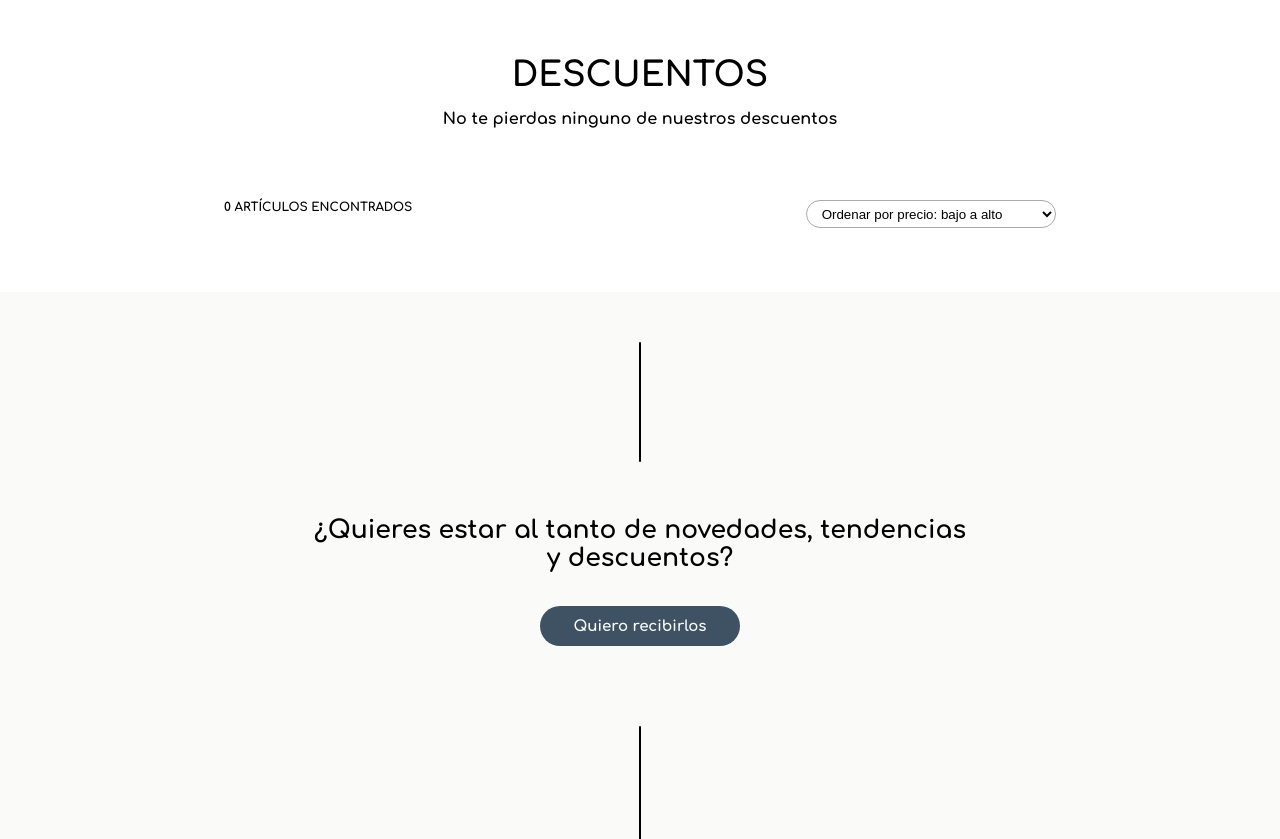
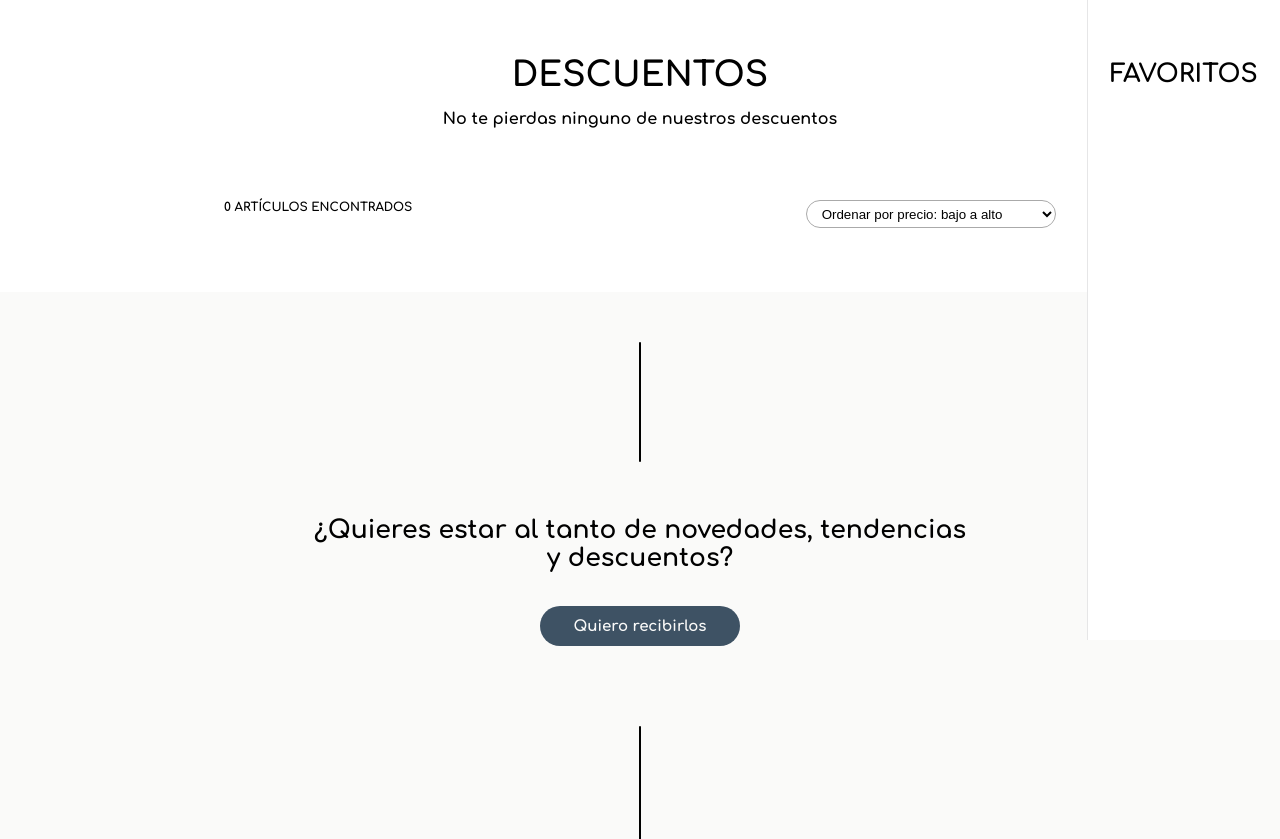
Before and after one commit to PreteltJuan/avahs-app, a Django app: page /app/descuentos in a window 1280 px wide. Shown: the part 160-999 px from the top of the page. Run offline with Django 4.2, Linux system fonts and the light colour scheme; data that the repository does not hold is empty; parts of the project's set-up code (start-up, migrations or seed data) failed here and were passed over.

Commit message:
Se agrega Añadir productos a favoritos y eliminarlos de dicha sección

```diff
--- a/tienda/models.py
+++ b/tienda/models.py
@@ -11,5 +11,6 @@ class Producto(models.Model):
     descuento = models.BooleanField(default=False, null=False)
     descripcion = models.TextField(blank=True, null=True)
     imagen = models.ImageField(upload_to="productos", null=False)
+    popularidad = models.IntegerField(default=0)
     def __str__(self):
         return self.nombre
--- a/tienda/static/css/base.css
+++ b/tienda/static/css/base.css
@@ -182,6 +182,14 @@ h1{
 .icons{
     padding: 0 3px;
 }
+
+.icons-selected{
+  font-variation-settings:
+  'FILL' 1,
+  'wght' 400,
+  'GRAD' 0,
+  'opsz' 48
+}
 .material-symbols-outlined {
   font-variation-settings:
   'FILL' 0,
@@ -296,6 +304,50 @@ nav a:hover{
     overflow-y: scroll;
 }
 
+.favoritos{
+    width: 15vw;
+    height: 80vh;
+    position: fixed;
+    top: 20vh;
+    right: 0vw;
+    background-color: white;
+    z-index: 100;
+    display: flex;
+    justify-content: center;
+    transition: all .5s ease;
+    border-left:  1px solid rgba(65, 67, 70, 0.13);
+    overflow-y: scroll;
+}
+
+.info-producto{
+    width: 100%;
+    display: flex;
+    padding: 15px 5px;
+
+}
+
+.info-producto .datos{
+    width: 150px;
+    display: flex;
+    flex-direction: column;
+}
+
+
+.info-producto .datos .nombre{
+    text-transform: uppercase;
+    font-size: 15rem;
+}
+
+.info-producto .datos .precio{
+    font-size: 15rem;
+}
+
+.acciones{
+    display: flex;
+    justify-content: space-around;
+
+    margin-bottom: 15px;
+}
 
 .content-menu-lateral{
     width: 75%;
--- a/tienda/static/scripts/base.js
+++ b/tienda/static/scripts/base.js
@@ -1,72 +1,129 @@
+window.addEventListener('resize', resize_menu_lateral);
+window.addEventListener('resize', resize_menu_favoritos);
+
+var estado_find = false
+var estado_menu_lateral = false
+var estado_menu_favoritos = false
+var pageWidth = 0;
+var menuLateral = document.getElementById("menu-lateral")
+var menuFavoritos = document.getElementById("menu-favoritos")
+var fav_btn = document.getElementById("favorite-btn")
+var find = document.getElementById("find")
+
+//lines que abren y cierran menu
+var linea1 = document.getElementById("line-menu-icon")
+var linea2 = document.getElementById("line-menu-icon-2")
 
 
-window.addEventListener('resize', resize_menu_lateral);
-
-var estado_find = false
 function ocultarFind() {
-
     if (estado_find) {
-        document.getElementById("find").classList.remove("find-show");
-        document.getElementById("find").classList.add("find-hidden");
+        find.classList.remove("find-show");
+        find.classList.add("find-hidden");
     } else {
-        document.getElementById("find").classList.remove("find-hidden");
-        document.getElementById("find").classList.add("find-show");
-
+        find.classList.remove("find-hidden");
+        find.classList.add("find-show");
         if (estado_menu_lateral) {
-            mostrar()
+            majenarMenuOpciones()
         }
     }
-
     estado_find = !estado_find
 }
-var estado_menu_lateral = false
-var pageWidth = 0;
+
+
+
+function manejarMenuOpciones() {
+    if (estado_menu_lateral) {
+        linea1.classList.remove("rotate");
+        linea1.classList.add("a-rotate");
+
+        linea2.classList.remove("rotate-2");
+        linea2.classList.add("a-rotate-2");
+
+    } else {
+        if (estado_find) {
+            ocultarFind();
+        }
+        linea1.classList.remove("a-rotate");
+        linea1.classList.add("rotate");
+
+        linea2.classList.remove("a-rotate-2");
+        linea2.classList.add("rotate-2");
+
+        menuLateral.style.left = "0";
+    }
+    estado_menu_lateral = !estado_menu_lateral
+    resize_menu_lateral()
+}
+
+
+function manejarMenuFavoritos(){
+    if (estado_find) {
+        ocultarFind();
+    }
+    if(estado_menu_favoritos){
+        fav_btn.classList.remove("material-symbols-rounded");
+        fav_btn.classList.add("material-symbols-outlined");
+    }else{
+        fav_btn.classList.remove("material-symbols-outlined");
+        fav_btn.classList.add("material-symbols-rounded");
+    }
+    estado_menu_favoritos = !estado_menu_favoritos
+    resize_menu_favoritos()
+}
+
 
 function resize_menu_lateral() {
     pageWidth = document.documentElement.scrollWidth;
     if (!estado_menu_lateral) {
         if (pageWidth < 600) {
-            document.getElementById("menu-lateral").style.left = "-41vw";
+            menuLateral.style.left = "-41vw";
         } else if (pageWidth < 900) {
-            document.getElementById("menu-lateral").style.left = "-51vw";
+            menuLateral.style.left = "-51vw";
         } else {
-            document.getElementById("menu-lateral").style.left = "-31vw";
+            menuLateral.style.left = "-31vw";
         }
     } else {
-        document.getElementById("menu-lateral").style.left = "0";
+        menuLateral.style.left = "0";
         if (pageWidth < 600) {
-            document.getElementById("menu-lateral").style.width = "41vw";
+            menuLateral.style.width = "41vw";
         } else if (pageWidth < 900) {
-            document.getElementById("menu-lateral").style.width = "51vw";
+            menuLateral.style.width = "51vw";
         } else {
-            document.getElementById("menu-lateral").style.width = "31vw";
+            menuLateral.style.width = "31vw";
         }
     }
 }
-function mostrar() {
+
+function resize_menu_favoritos() {
     pageWidth = document.documentElement.scrollWidth;
-    if (estado_menu_lateral) {
-        document.getElementById("line-menu-icon").classList.remove("rotate");
-        document.getElementById("line-menu-icon").classList.add("a-rotate");
+    if (!estado_menu_favoritos) {
+        if (pageWidth < 600) {
+            menuFavoritos.style.right = "-41vw";
+        } else if (pageWidth < 900) {
+            menuFavoritos.style.right = "-51vw";
+        } else {
+            menuFavoritos.style.right = "-31vw";
+        }
+    } else {
+        menuFavoritos.style.right = "0";
+        if (pageWidth < 600) {
+            menuFavoritos.style.width = "31vw";
+        } else if (pageWidth < 900) {
+            menuFavoritos.style.width = "41vw";
+        } else {
+            menuFavoritos.style.width = "21vw";
+        }
+    }
+}
 
-        document.getElementById("line-menu-icon-2").classList.remove("rotate-2");
-        document.getElementById("line-menu-icon-2").classList.add("a-rotate-2");
 
-    } else {
-        if (estado_find) {
-            ocultarFind();
-        }
-        document.getElementById("line-menu-icon").classList.remove("a-rotate");
-        document.getElementById("line-menu-icon").classList.add("rotate");
 
-        document.getElementById("line-menu-icon-2").classList.remove("a-rotate-2");
-        document.getElementById("line-menu-icon-2").classList.add("rotate-2");
 
-        document.getElementById("menu-lateral").style.left = "0";
-    }
-    estado_menu_lateral = !estado_menu_lateral
-    resize_menu_lateral()
-}
+
+
+
+
+
 
 var top_header_seleccionado = 1
 
--- a/tienda/static/scripts/carrito.js
+++ /dev/null
@@ -1,158 +0,0 @@
-
-let carrito = []
-
-
-function agregarProducto(){
-  const itemNombre = document.getElementsByClassName('.nombre').textContent;
-  const itemPrecio = document.getElementsByClassName('.precio').textContent;
-
-  var newItem = {
-    nombre: itemNombre,
-    precio: itemPrecio,
-    cantidad: 1
-  }
-
-  carrito.push(newItem);
-  console.log(carrito);
-}
-//Carrito código guía
-
-// const Clickbutton = document.querySelectorAll('.button')
-// const tbody = document.querySelector('.tbody')
-// let carrito = []
-
-// Clickbutton.forEach(btn => {
-//   btn.addEventListener('click', addToCarritoItem)
-// })
-
-
-// function addToCarritoItem(e){
-//   const button = e.target
-//   const item = button.closest('.card')
-//   const itemTitle = item.querySelector('.card-title').textContent;
-//   const itemPrice = item.querySelector('.precio').textContent;
-//   const itemImg = item.querySelector('.card-img-top').src;
-
-//   const newItem = {
-//     title: itemTitle,
-//     precio: itemPrice,
-//     img: itemImg,
-//     cantidad: 1
-//   }
-
-//   addItemCarrito(newItem)
-// }
-
-
-// function addItemCarrito(newItem){
-
-//   const alert = document.querySelector('.alert')
-
-//   setTimeout( function(){
-//     alert.classList.add('hide')
-//   }, 2000)
-//     alert.classList.remove('hide')
-
-//   const InputElemnto = tbody.getElementsByClassName('input__elemento')
-//   for(let i =0; i < carrito.length ; i++){
-//     if(carrito[i].title.trim() === newItem.title.trim()){
-//       carrito[i].cantidad ++;
-//       const inputValue = InputElemnto[i]
-//       inputValue.value++;
-//       CarritoTotal()
-//       return null;
-//     }
-//   }
-
-//   carrito.push(newItem)
-
-//   renderCarrito()
-// }
-
-
-// function renderCarrito(){
-//   tbody.innerHTML = ''
-//   carrito.map(item => {
-//     const tr = document.createElement('tr')
-//     tr.classList.add('ItemCarrito')
-//     const Content = `
-
-//     <th scope="row">1</th>
-//             <td class="table__productos">
-//               <img src=${item.img}  alt="">
-//               <h6 class="title">${item.title}</h6>
-//             </td>
-//             <td class="table__price"><p>${item.precio}</p></td>
-//             <td class="table__cantidad">
-//               <input type="number" min="1" value=${item.cantidad} class="input__elemento">
-//               <button class="delete btn btn-danger">x</button>
-//             </td>
-
-//     `
-//     tr.innerHTML = Content;
-//     tbody.append(tr)
-
-//     tr.querySelector(".delete").addEventListener('click', removeItemCarrito)
-//     tr.querySelector(".input__elemento").addEventListener('change', sumaCantidad)
-//   })
-//   CarritoTotal()
-// }
-
-// function CarritoTotal(){
-//   let Total = 0;
-//   const itemCartTotal = document.querySelector('.itemCartTotal')
-//   carrito.forEach((item) => {
-//     const precio = Number(item.precio.replace("$", ''))
-//     Total = Total + precio*item.cantidad
-//   })
-
-//   itemCartTotal.innerHTML = `Total $${Total}`
-//   addLocalStorage()
-// }
-
-// function removeItemCarrito(e){
-//   const buttonDelete = e.target
-//   const tr = buttonDelete.closest(".ItemCarrito")
-//   const title = tr.querySelector('.title').textContent;
-//   for(let i=0; i<carrito.length ; i++){
-
-//     if(carrito[i].title.trim() === title.trim()){
-//       carrito.splice(i, 1)
-//     }
-//   }
-
-//   const alert = document.querySelector('.remove')
-
-//   setTimeout( function(){
-//     alert.classList.add('remove')
-//   }, 2000)
-//     alert.classList.remove('remove')
-
-//   tr.remove()
-//   CarritoTotal()
-// }
-
-// function sumaCantidad(e){
-//   const sumaInput  = e.target
-//   const tr = sumaInput.closest(".ItemCarrito")
-//   const title = tr.querySelector('.title').textContent;
-//   carrito.forEach(item => {
-//     if(item.title.trim() === title){
-//       sumaInput.value < 1 ?  (sumaInput.value = 1) : sumaInput.value;
-//       item.cantidad = sumaInput.value;
-//       CarritoTotal()
-//     }
-//   })
-// }
-
-// function addLocalStorage(){
-//   localStorage.setItem('carrito', JSON.stringify(carrito))
-// }
-
-// window.onload = function(){
-//   const storage = JSON.parse(localStorage.getItem('carrito'));
-//   if(storage){
-//     carrito = storage;
-//     renderCarrito()
-//   }
-// }
--- a/tienda/templates/base.html
+++ b/tienda/templates/base.html
@@ -7,14 +7,9 @@
     <meta name="viewport" content="width=device-width, initial-scale=1.0" />
     <link rel="preconnect" href="https://fonts.googleapis.com" />
     <link rel="preconnect" href="https://fonts.gstatic.com" crossorigin />
-    <link
-      href="https://fonts.googleapis.com/css2?family=Comfortaa:wght@700&display=swap"
-      rel="stylesheet"
-    />
-    <link
-      rel="stylesheet"
-      href="https://fonts.googleapis.com/css2?family=Material+Symbols+Outlined:opsz,wght,FILL,GRAD@48,400,0,0"
-    />
+    <link href="https://fonts.googleapis.com/css2?family=Comfortaa:wght@700&display=swap" rel="stylesheet" />
+    <link rel="stylesheet" href="https://fonts.googleapis.com/css2?family=Material+Symbols+Outlined:opsz,wght,FILL,GRAD@48,400,0,0"/>
+    <link rel="stylesheet" href="https://fonts.googleapis.com/css2?family=Material+Symbols+Rounded:opsz,wght,FILL,GRAD@48,400,1,0" />
     <link rel="stylesheet" href="{% static 'css/base.css' %}" />
     {% block styles %} {% endblock %}
 
@@ -37,7 +32,7 @@
           <a href="/app/home"> <h1>avahs </h1></a>
       </div>
       <div class="top">
-        <div onclick="mostrar()"  class="menu-icon">
+        <div onclick="manejarMenuOpciones()"  class="menu-icon">
           <div class="line-menu-icon " id="line-menu-icon"></div>
           <div class="line-menu-icon " id="line-menu-icon-2"></div>
         </div>
@@ -45,7 +40,7 @@
         <div class="right-icons">
           <span onclick="ocultarFind()"  class="material-symbols-outlined icons">search</span>
           <span class="material-symbols-outlined icons">person</span>
-          <span class="material-symbols-outlined icons">favorite</span>
+          <span onclick="manejarMenuFavoritos()" id="favorite-btn" class="material-symbols-outlined icons">favorite</span>
           <a href="{%url "carrito"%}"><span class="material-symbols-outlined icons">local_mall  </span></a>
 
         </div>
@@ -95,6 +90,33 @@
           </div>
         </div>
     </div>
+
+
+    <div id="menu-favoritos" class="favoritos">
+      <div class="content-menu-lateral">
+        <h3>favoritos</h3>
+        {% if request.session.favoritos.items %}
+        {% for key,value in request.session.favoritos.items %}
+        <div class="sections">
+          <div class="info-producto">
+            <div class="datos">
+              <div class="nombre">
+                <span>{{ value.nombre }}</span>
+              </div>
+              <div class="precio">
+                <span>{{ value.precio }}</span>
+              </div>
+            </div>
+          </div>
+          <div class="acciones">
+            <a href="{% url 'agregarAlCarrito' key%}"><span class="material-symbols-outlined icons">local_mall  </span></a>
+            <a href="{% url 'eliminarFavorito' key%}"><span class="material-symbols-outlined icons eliminarProducto"> close </span></a>
+          </div>
+        </div>
+        {% endfor%}
+        {% endif%}
+      </div>
+  </div>
     {% block body %}
     {% endblock %}
 
--- a/tienda/templates/pages/carrito.html
+++ b/tienda/templates/pages/carrito.html
@@ -38,7 +38,7 @@
                             <td>{{ value.cantidad }}</td>
                             <!-- <td><input type="number" step="1" min="0" max="10" value="{{ value.cantidad }}" size="4" placeholder="" inputmode="numeric" autocomplete="off"></td> -->
                             <td>${{ value.acumulado }}</td>
-                            <td><a href="{% url 'eliminar' key%}"><span class="material-symbols-outlined icons eliminarProducto"> close </span></a></td>
+                            <td><a href="{% url 'eliminarCarrito' key%}"><span class="material-symbols-outlined icons eliminarProducto"> close </span></a></td>
                         </tr>
                     {% endfor%}
                     </table>
--- a/tienda/templates/pages/home.html
+++ b/tienda/templates/pages/home.html
@@ -13,7 +13,7 @@
     <div class="clothescontainer">
       {% for p in lista_productos%}
       <a href="/app/producto/{{ p.nombre }}">
-        <div onclick="mostrarProducto" class="card">
+        <div  class="card">
 
           {%if p.imagen %}
             <img src="{{ p.imagen.url }}" alt="">
--- a/tienda/urls.py
+++ b/tienda/urls.py
@@ -12,7 +12,9 @@ urlpatterns = [
     path("login", views.login),
     path("registro", views.registro),
     path("carrito", views.carrito, name="carrito"),
-    path('agregar/<int:producto_id>/', views.agregar_producto, name="agregar"),
-    path('eliminar/<int:producto_id>/', views.eliminar_producto, name="eliminar"),
+    path('agregarCarrito/<int:producto_id>/', views.agregar_producto_carrito, name="agregarAlCarrito"),
+    path('agregarFavoritos/<int:producto_id>/', views.agregar_producto_favoritos, name="agregarAFavoritos"),
+    path('eliminarCarrito/<int:producto_id>/', views.eliminar_producto_carrito, name="eliminarCarrito"),
+    path('eliminarFavorito/<int:producto_id>/', views.eliminar_producto_favoritos, name="eliminarFavorito"),
     path('limpiar', views.limpiar_carrito, name="limpiar"),
 ]
--- a/tienda/views.py
+++ b/tienda/views.py
@@ -1,6 +1,9 @@
 from django.shortcuts import render, redirect
+
+from .favorito import Favorito
 from .carrito import Carrito
 from .models import Producto
+from tienda import favorito
 
 
 def home(request):
@@ -53,7 +56,7 @@ def registro(request):
     return render(request, "pages/registro.html")
 
 
-def producto(request, nombre_p):
+def producto(request, nombre_p ):
     producto = Producto.objects.get(nombre=nombre_p)
     data = {
         'producto': producto,
@@ -64,19 +67,40 @@ def producto(request, nombre_p):
 def carrito(request):
     return  render(request, "pages/carrito.html")
 
-def agregar_producto(request, producto_id):
+
+
+
+
+
+
+
+def agregar_producto_carrito(request, producto_id):
     carritoCompras = Carrito(request)
     producto = Producto.objects.get(id=producto_id)
     carritoCompras.agregar(producto)
     return redirect("carrito")
+
+def agregar_producto_favoritos(request, producto_id):
+    favoritos = Favorito(request)
+    producto = Producto.objects.get(id=producto_id)
+    favoritos.agregar(producto)
+    producto.popularidad += 1
+    producto.save()
+    return redirect(request.META.get('HTTP_REFERER'))
 
 def limpiar_carrito(request):
     carritoCompras = Carrito(request)
     carritoCompras.limpiar()
     return redirect("carrito")
 
-def eliminar_producto(request, producto_id):
+def eliminar_producto_carrito(request, producto_id):
     carrito = Carrito(request)
     producto = Producto.objects.get(id=producto_id)
     carrito.eliminar(producto)
     return redirect("carrito")
+
+def eliminar_producto_favoritos(request, producto_id):
+    favoritos = Favorito(request)
+    producto = Producto.objects.get(id=producto_id)
+    favoritos.eliminar(producto)
+    return redirect(request.META.get('HTTP_REFERER'))
```
Also changed, not shown: tienda/favorito.py (added, +41 -0 lines), tienda/templates/pages/producto.html (+5 -3 lines), media/productos/02_2vmzR4U.jpg (added), media/productos/05_ShAB5Pc.jpg (added), tienda/migrations/0006_producto_popularidad.py (added).
